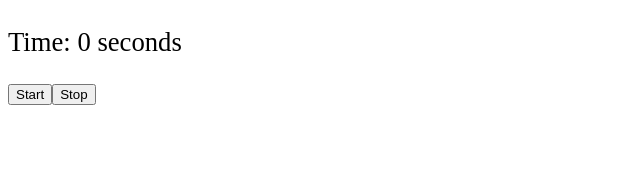
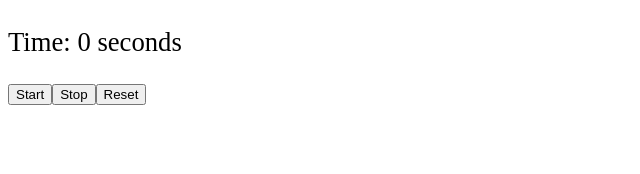
Before and after one commit to richardkoszegi/zth-final-angular-challenge, an Angular app: page / in a window 1280 px wide. Shown: the top 174 px of the page, without its empty margins (0-640 px from the left). Built offline with nearby package versions, Linux system fonts and the light colour scheme.

Commit message:
Feladat 3

```diff
--- a/src/app/app.component.html
+++ b/src/app/app.component.html
@@ -3,3 +3,4 @@
 </p>
 <button (click)="startTimer()">Start</button>
 <button (click)="stopTimer()">Stop</button>
+<button (click)="resetTimer()">Reset</button>
--- a/src/app/app.component.ts
+++ b/src/app/app.component.ts
@@ -18,4 +18,9 @@ export class AppComponent {
   stopTimer() {
     clearInterval(this.interval);
   }
+
+  resetTimer() {
+    this.stopTimer();
+    this.seconds = 0;
+  }
 }
```
